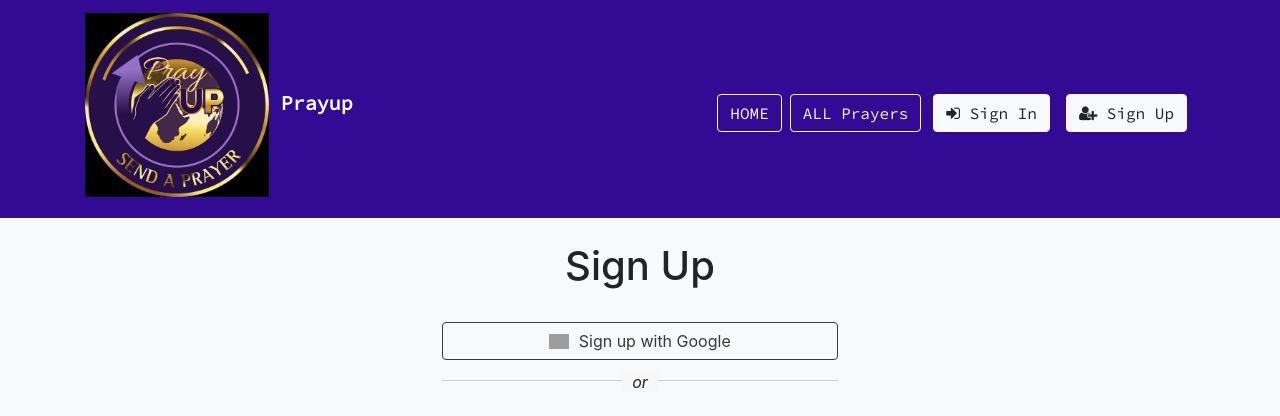
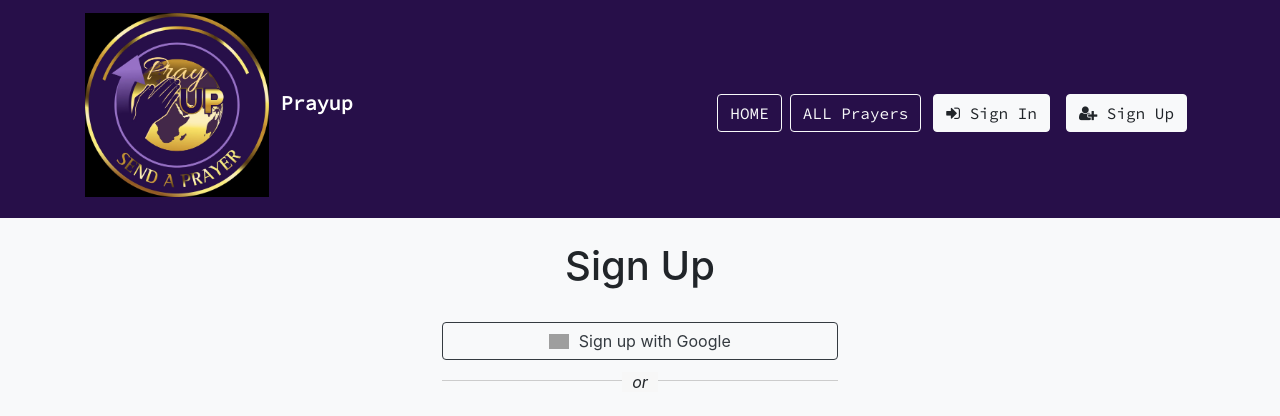
Before and after one commit to AlliedMain/prayup_backend, a Django app: page /authentication/signup/ in a window 1280 px wide. Shown: the top 416 px of the page. Run offline with Django 3.2, Linux system fonts and the light colour scheme; some libraries are stand-ins or nearby versions; grey boxes are pictures that could not be loaded.

Commit message:
chnage color code

```diff
--- a/templates/base.html
+++ b/templates/base.html
@@ -67,7 +67,7 @@
 
   }
   .bg-primary{
-    background-color: #320a94 !important
+    background-color: #270f49 !important
   }
   .hovereffect a.info {
     text-decoration: none;
```
